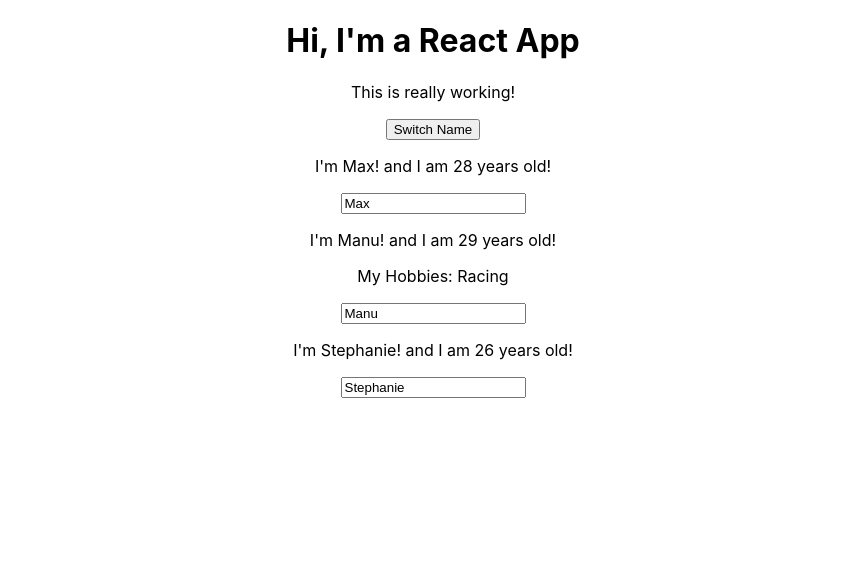
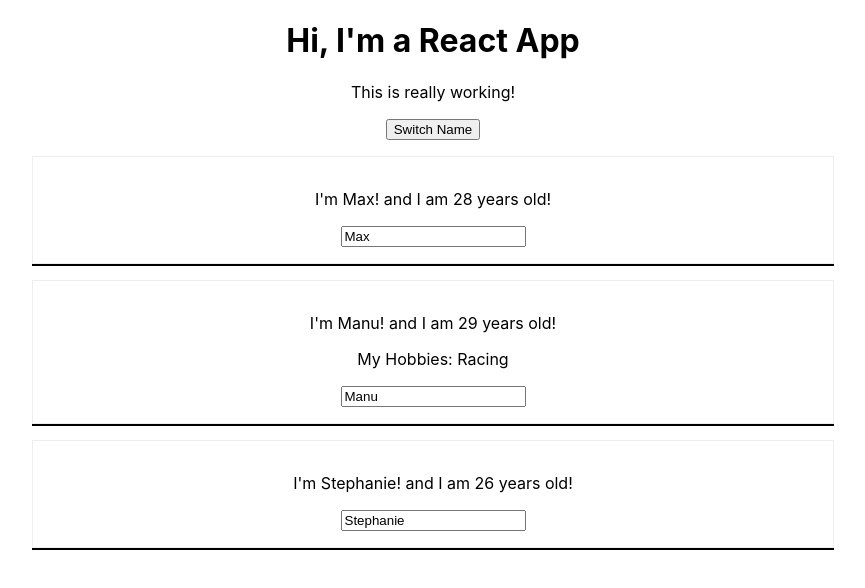
Before and after one commit to rgberou/ReactProject, a React (Create React App) app in the folder my-app/: page / in a window 1280 px wide. Shown: the top 588 px of the page, without its empty margins (207-1072 px from the left). Built offline with nearby package versions, Linux system fonts and the light colour scheme.

Commit message:
Added stylesheets

```diff
--- a/my-app/src/App.js
+++ b/my-app/src/App.js
@@ -1,5 +1,6 @@
 import React, { Component } from 'react';
 import './App.css';
+import './Person/Person.css';
 import Person from './Person/Person';
 
 class App extends Component {
--- /dev/null
+++ b/my-app/src/Person/Person.css
@@ -0,0 +1,9 @@
+.Person{
+    width: 60%;
+    margin: 16px auto;
+    border: 1px solid #eee;
+    box-shadow: 0 2px;
+    padding: 16px;
+    text-align: center;
+
+}
--- a/my-app/src/Person/Person.js
+++ b/my-app/src/Person/Person.js
@@ -2,7 +2,7 @@ import React from 'react';
 
 const person = (param) => {
     return (
-        <div>
+        <div className="Person">
             <p>I'm {param.name}! and I am {param.age} years old!</p>
             <p>{param.children}</p>
             <input type="text" onChange={param.changed} value={param.name}/>
```
